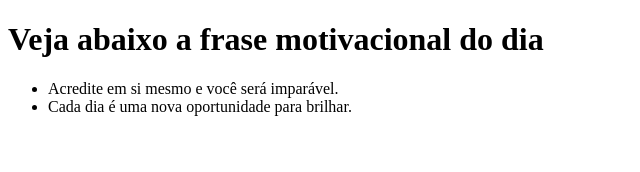
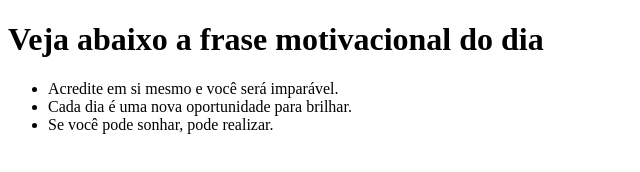
Before and after one commit to Legendes19/projetobootcamp1, a plain HTML site: page index.html in a window 1280 px wide. Shown: the whole page, without its empty margins (0-640 px from the left). Drawn offline with Linux system fonts and the light colour scheme.

Commit message:
Terceira frase motivacional

```diff
--- a/index.html
+++ b/index.html
@@ -11,7 +11,7 @@
     <ul>
         <li>Acredite em si mesmo e você será imparável.</li>
         <li>Cada dia é uma nova oportunidade para brilhar.</li>
-
+        <li>Se você pode sonhar, pode realizar.</li>
     </ul>
 </body>
 </html>
```
